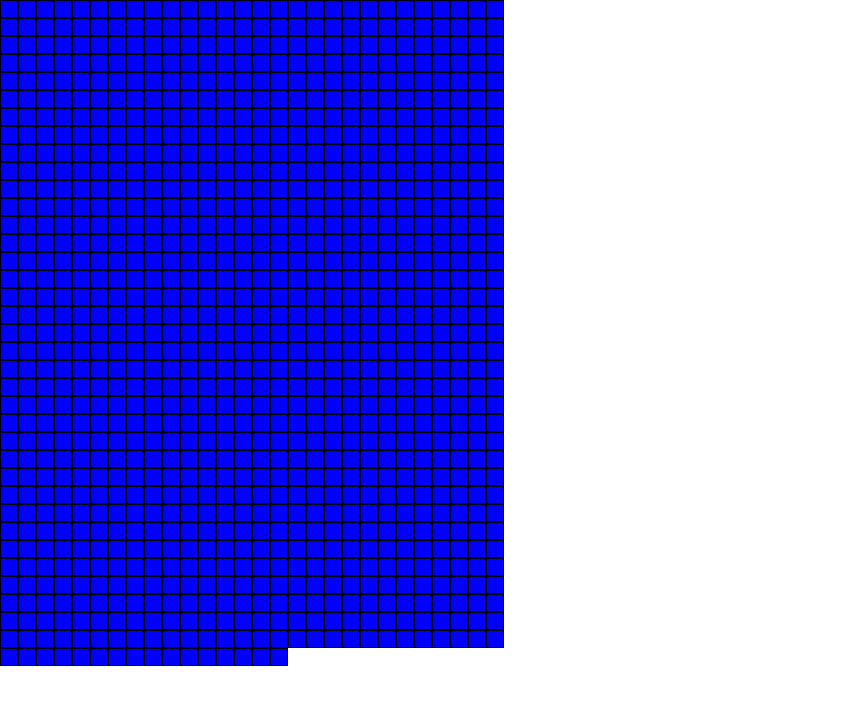
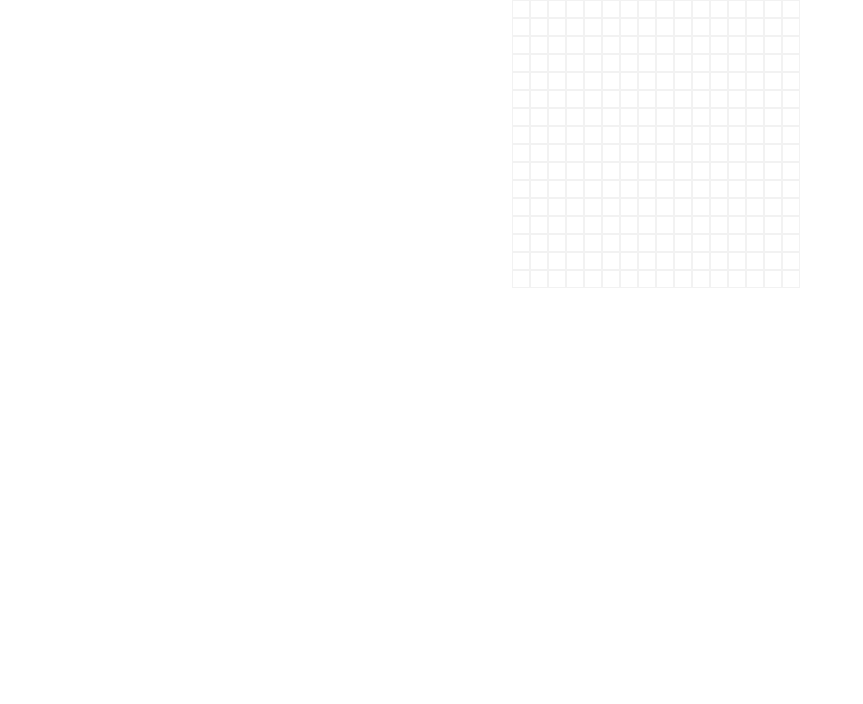
Before and after one commit to sampet93/pixelleum, a React (Create React App) app: page / in a window 1280 px wide. Shown: the top 704 px of the page, without its empty margins (0-863 px from the left). Built offline with nearby package versions, Linux system fonts and the light colour scheme.

Commit message:
added basic functionality

```diff
--- a/src/App.js
+++ b/src/App.js
@@ -1,9 +1,14 @@
 import Grid from "./components/Grid";
 
 function App() {
-  const GRID_WIDTH = 32;
-  const GRID_HEIGHT = 32;
+  const GRID_WIDTH = 16;
+  const GRID_HEIGHT = 16;
   const CELL_SIZE = 16;
+
+  // Disable default right click behaviour
+  document.addEventListener("contextmenu", (event) => {
+    event.preventDefault();
+  });
 
   return (
     <div>
--- /dev/null
+++ b/src/Canvas.css
@@ -0,0 +1,6 @@
+.canvas {
+  width: 100%;
+  display: flex;
+  justify-content: center;
+  align-items: center;
+}
--- a/src/Cell.css
+++ b/src/Cell.css
@@ -1,8 +1,16 @@
-.Cell {
+.cell {
   display: inline-block;
   width: 16px;
   height: 16px;
-  background-color: blue;
   border-style: solid;
+  border-color: rgba(0, 0, 0, 0.05);
   border-width: 1px;
+  padding: 0px;
+  margin: 0px;
+  font-size: 0px;
+  line-height: 0px;
 }
+
+.cell:hover {
+  border-color: rgba(0, 0, 0, 0.5);
+}
--- a/src/Grid.css
+++ b/src/Grid.css
@@ -1,6 +1,9 @@
-.Grid {
+.grid {
   display: inline-block;
+  border-collapse: collapse;
+  border: 0px;
   font-size: 0px;
+  line-height: 0px;
   padding: 0px;
   margin: 0px;
 }
--- a/src/components/Cell.js
+++ b/src/components/Cell.js
@@ -1,9 +1,23 @@
-import React, { useState } from "react";
+import React, { useState, useEffect } from "react";
 import "../Cell.css";
 
 const Cell = (props) => {
-  const [color, setColor] = useState();
-  return <div className="Cell"></div>;
+  const [color, setColor] = useState("#FFFFFF");
+
+  const clickHandler = (event) => {
+    setColor("#FF0000");
+  };
+
+  return (
+    <div
+      className="cell"
+      style={{
+        backgroundColor: color,
+      }}
+      onClick={clickHandler}
+      onDragStart={(e) => e.preventDefault()}
+    ></div>
+  );
 };
 
 export default Cell;
--- a/src/components/Grid.js
+++ b/src/components/Grid.js
@@ -1,6 +1,7 @@
 import React, { useState } from "react";
 import Cell from "./Cell";
 import "../Grid.css";
+import "../Canvas.css";
 
 const initGrid = (width, height, defaultColor) => {
   let grid = new Array(height);
@@ -14,18 +15,38 @@ const initGrid = (width, height, defaultColor) => {
   return grid;
 };
 
+const getTableElements = (grid) => {
+  let tableElements = [];
+  for (let y = 0; y < grid.length; y++) {
+    let row = [];
+    for (let x = 0; x < grid[y].length; x++) {
+      row.push(grid[y][x]);
+    }
+    tableElements.push(<tr>{row}</tr>);
+  }
+
+  return tableElements;
+};
+
+const getCanvasTable = (tableElements) =>
+  tableElements.map((element) => <td>{element}</td>);
+
 const Grid = (props) => {
   const [grid, setData] = useState(initGrid(props.width, props.height));
+  const canvas = getCanvasTable(getTableElements(grid));
   console.log(grid);
   return (
-    <div
-      className="Grid"
-      style={{
-        width: props.width * props.cellSize + "px",
-        height: props.height * props.cellSize + "px",
-      }}
-    >
-      {grid}
+    <div className="canvas">
+      <table
+        className="grid"
+        cellPadding="0"
+        style={{
+          width: props.width * props.cellSize + "px",
+          height: props.height * props.cellSize + "px",
+        }}
+      >
+        {canvas}
+      </table>
     </div>
   );
 };
```
